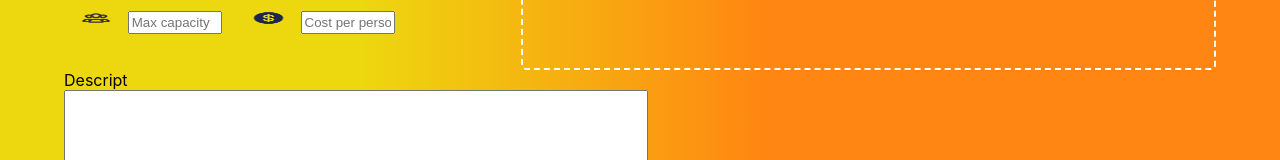
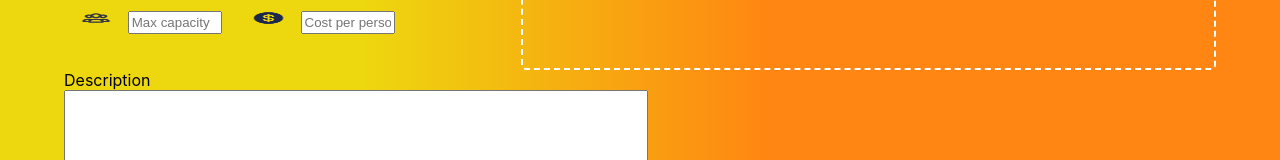
Before and after one commit to vwaizer/mindxCourseLv2, a React (Create React App) app: page / in a window 1280 px wide. Shown: the part 385-545 px from the top of the page. Built offline with nearby package versions, Linux system fonts and the light colour scheme.

Commit message:
complete

```diff
--- a/src/component/Content.jsx
+++ b/src/component/Content.jsx
@@ -192,7 +192,7 @@ const Content = () => {
 
                     <ContentBlock>
                         {pageChange ? <div style={{width:"50%"}}>{context}</div> :<><div style={{ width: "50%", height: "80%" }}>
-                            <div>Descript</div>
+                            <div>Description</div>
                             <input type='text' placeholder='Description of your event' style={{ height: "150px", width: "100%" }} />
                         </div>
                         <ContentItem>
```
